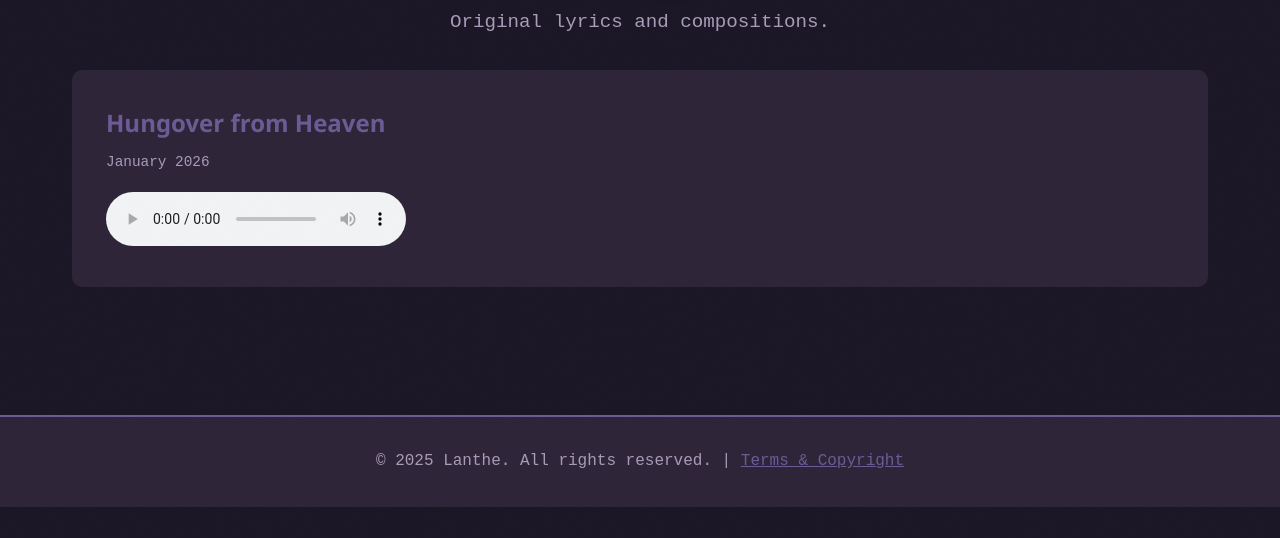
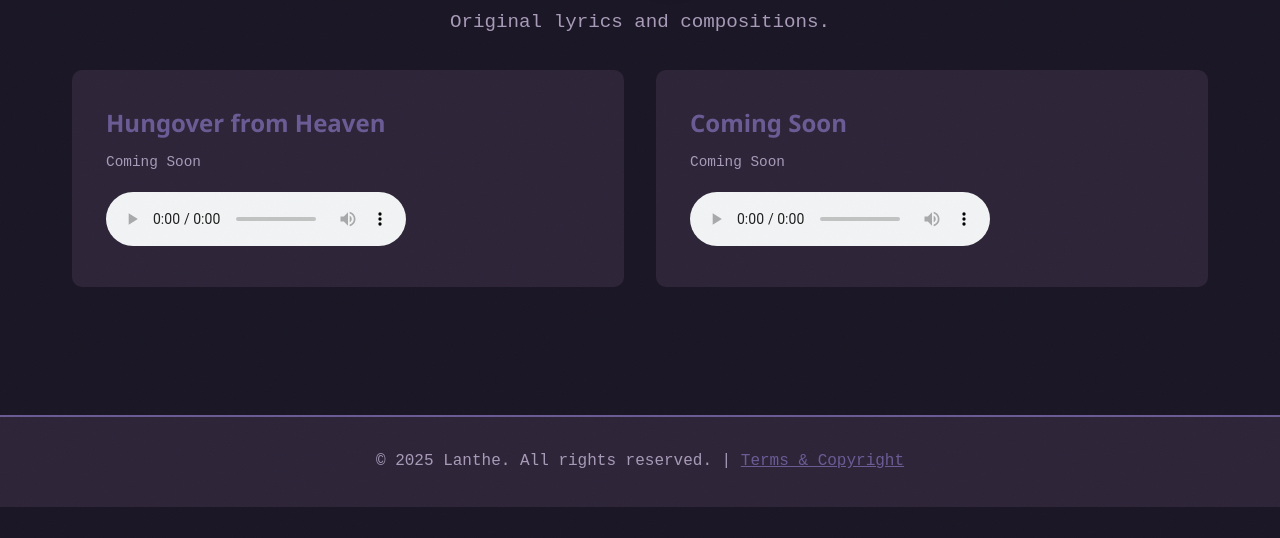
Before and after one commit to Lanthe-dev/LANTHEHUB.COM, a plain HTML site: page pages/songs.html in a window 1280 px wide. Shown: the part 262-800 px from the top of the page. Drawn offline with Linux system fonts and the light colour scheme.

Commit message:
update songs.html

```diff
--- a/pages/songs.html
+++ b/pages/songs.html
@@ -23,9 +23,18 @@
         <div class="content-grid">
             <div class="content-item">
                 <h3>Hungover from Heaven</h3>
-                <p class="date">January 2026</p>
+                <p class="date">Coming Soon</p>
                 <audio controls loop>
-                    <source src="../assets/audio/Hungover from heaven.mp3" type="audio/mpeg">
+                    <source src="../assets/Hungover from heaven.mp3" type="audio/mpeg">
+                    Your browser does not support the audio element.
+                </audio>
+            </div>
+
+            <div class="content-item">
+                <h3>Coming Soon</h3>
+                <p class="date">Coming Soon</p>
+                <audio controls loop>
+                    <source src="" type="audio/mp4">
                     Your browser does not support the audio element.
                 </audio>
             </div>
```
